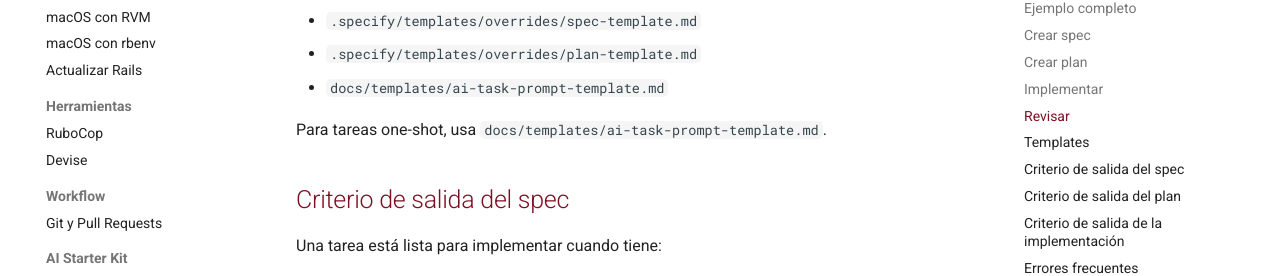
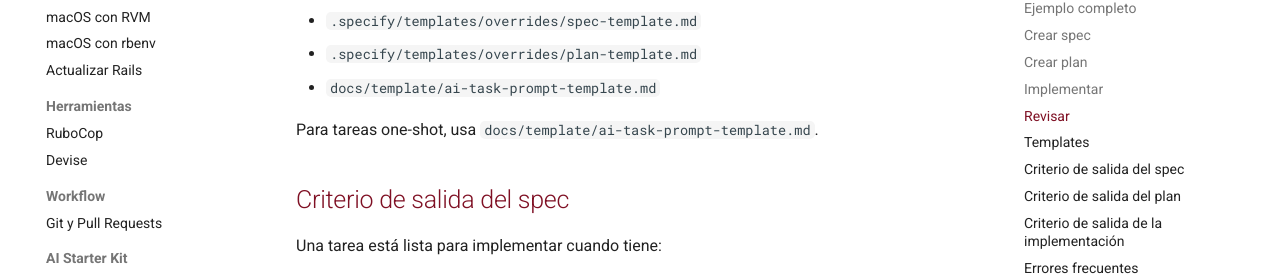
Before and after one commit to IIC2143/Setup-Guides, an MkDocs documentation site: the page built from docs/guides/ai-starter-kit/spec-workflow.md, in a window 1280 px wide and 900 px high, scrolled down 4701 px. Shown: the part 181-457 px from the top of the window. Built offline with MkDocs 1.6.1 and Material for MkDocs 9.7.7, drawn with Linux system fonts in a browser that asks for light colours; comment, search, counter and statistics services are not loaded; some of the changed text lies outside the part shown.

Commit message:
docs: fix template page routes

```diff
--- a/docs/guides/ai-starter-kit/spec-workflow.md
+++ b/docs/guides/ai-starter-kit/spec-workflow.md
@@ -20,7 +20,7 @@ La diferencia es el alcance.
 
 | Usa | Cuando |
 | --- | --- |
-| `docs/templates/ai-task-prompt-template.md` | Cambio chico, claro, validable con un check simple y bajo riesgo de tocar archivos extra. |
+| `docs/template/ai-task-prompt-template.md` | Cambio chico, claro, validable con un check simple y bajo riesgo de tocar archivos extra. |
 | Spec Kit | Alcance ambiguo, varios archivos/flujos, casos borde relevantes o necesidad de acordar criterios antes de editar. |
 
 Ejemplos:
@@ -190,9 +190,9 @@ Templates relevantes:
 
 - `.specify/templates/overrides/spec-template.md`
 - `.specify/templates/overrides/plan-template.md`
-- `docs/templates/ai-task-prompt-template.md`
+- `docs/template/ai-task-prompt-template.md`
 
-Para tareas one-shot, usa `docs/templates/ai-task-prompt-template.md`.
+Para tareas one-shot, usa `docs/template/ai-task-prompt-template.md`.
 
 ## Criterio de salida del spec
 
--- a/mkdocs.yml
+++ b/mkdocs.yml
@@ -35,9 +35,9 @@ nav:
       - AI Tools: guides/ai-starter-kit/ai-tools.md
       - Spec Workflow: guides/ai-starter-kit/spec-workflow.md
   - Templates:
-      - Prompt de tarea con IA: templates/ai-task-prompt-template.md
-      - Pull Request: templates/pull-request-template.md
-      - Skill reutilizable: templates/skill-template.md
+      - Prompt de tarea con IA: template/ai-task-prompt-template.md
+      - Pull Request: template/pull-request-template.md
+      - Skill reutilizable: template/skill-template.md
 
 markdown_extensions:
   - admonition
```
Also changed, not shown: docs/guides/ai-starter-kit/ai-tools.md (+2 -2 lines), docs/guides/ai-starter-kit/index.md (+3 -3 lines), docs/guides/workflow/git-pull-requests.md (+1 -1 lines), docs/index.md (+1 -1 lines), docs/template/ai-task-prompt-template.md (renamed from docs/templates/ai-task-prompt-template.md), docs/template/pull-request-template.md (renamed from docs/templates/pull-request-template.md), docs/template/skill-template.md (renamed from docs/templates/skill-template.md).
